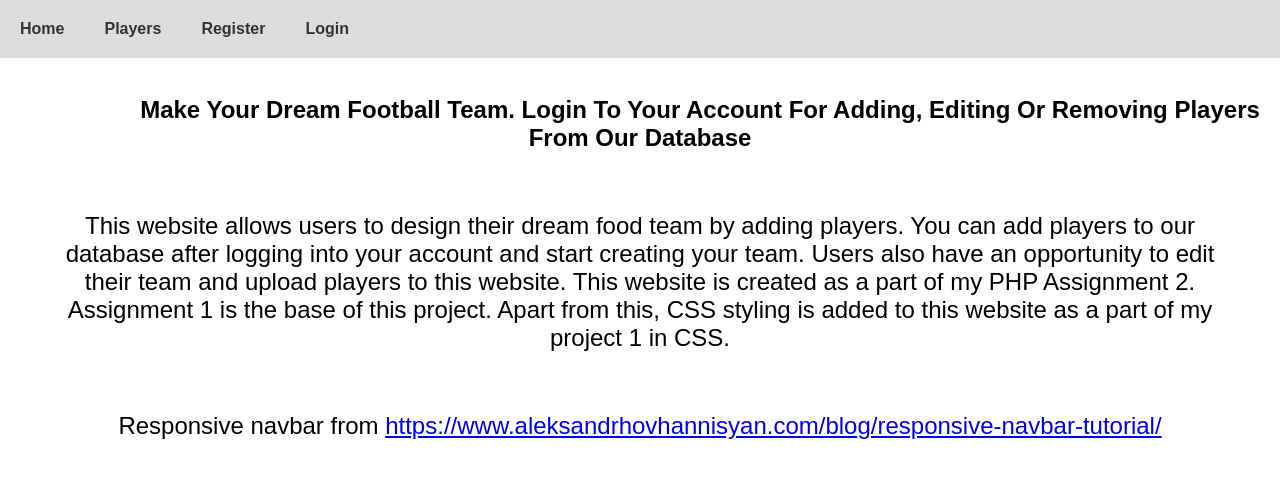
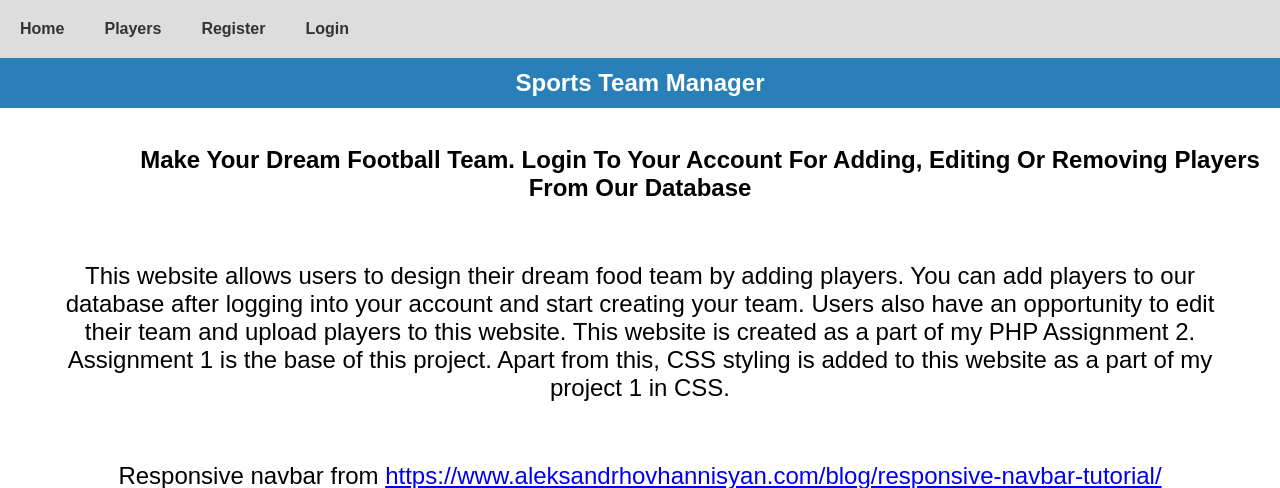
Before and after one commit to AdarshStaluGC/CSS_Project1, a PHP site: the page made by home.php in a window 1280 px wide. Shown: the top 488 px of the page. Run offline with PHP 8.4, Linux system fonts and the light colour scheme.

Commit message:
Adding a back face visibility on the home page css

```diff
--- a/css/home.css
+++ b/css/home.css
@@ -14,6 +14,52 @@ h1, h2, p {
 a {
     color: #0000EE;
 }
+/* Flip card container */
+.flip-card {
+    width: 100%; /* Full width */
+    height: 50px; /* Set height to 50px */
+    perspective: 1000px;
+  }
+
+  /* Flip card inner element */
+  .flip-card-inner {
+    position: relative;
+    width: 100%;
+    height: 100%;
+    text-align: center;
+    transition: transform 0.8s;
+    transform-style: preserve-3d;
+  }
+
+  /* Flip card front and back */
+  .flip-card-front,
+  .flip-card-back {
+    position: absolute;
+    width: 100%;
+    height: 100%;
+    backface-visibility: hidden;
+    display: flex; /* Use flexbox for centering */
+    align-items: center; /* Center vertically */
+    justify-content: center; /* Center horizontally */
+  }
+
+  /* Flip card front */
+  .flip-card-front {
+    background-color:#2980b9;
+    color: white;
+  }
+
+  /* Flip card back */
+  .flip-card-back {
+    background-color: #bbb;
+    color: black;
+    transform: rotateY(180deg);
+  }
+
+  /* Flip card on hover */
+  .flip-card:hover .flip-card-inner {
+    transform: rotateY(180deg);
+  }
 
 /* Styles for large screens (desktops, laptops) */
 @media screen and (min-width: 768px) {
--- a/home.php
+++ b/home.php
@@ -8,6 +8,18 @@
 
 ?>
 <body>
+
+<div class="flip-card">
+  <div class="flip-card-inner">
+    <div class="flip-card-front">
+      <h1>Sports Team Manager</h1>
+    </div>
+    <div class="flip-card-back">
+      <h1>CSS Project 1- Adarsh Stalu</h1>
+    </div>
+  </div>
+</div>
+
     <br>
     <h2>&nbsp;&nbsp;&nbsp;&nbsp;&nbsp;&nbsp;&nbsp;&nbsp;&nbsp;&nbsp;&nbsp;&nbsp;&nbsp;&nbsp;&nbsp;&nbsp;&nbsp;&nbsp;Make Your Dream Football Team. Login To Your Account For Adding, Editing Or Removing Players From Our Database</h2>
     <p> This website allows users to design their dream food team by adding players. You can add players to our database after logging into your account and start creating your team. Users also have an opportunity to edit their team and upload players to this website. This website is created as a part of my PHP Assignment 2. Assignment 1 is the base of this project. Apart from this, CSS styling is added to this website as a part of my project 1 in CSS. </p>
```
